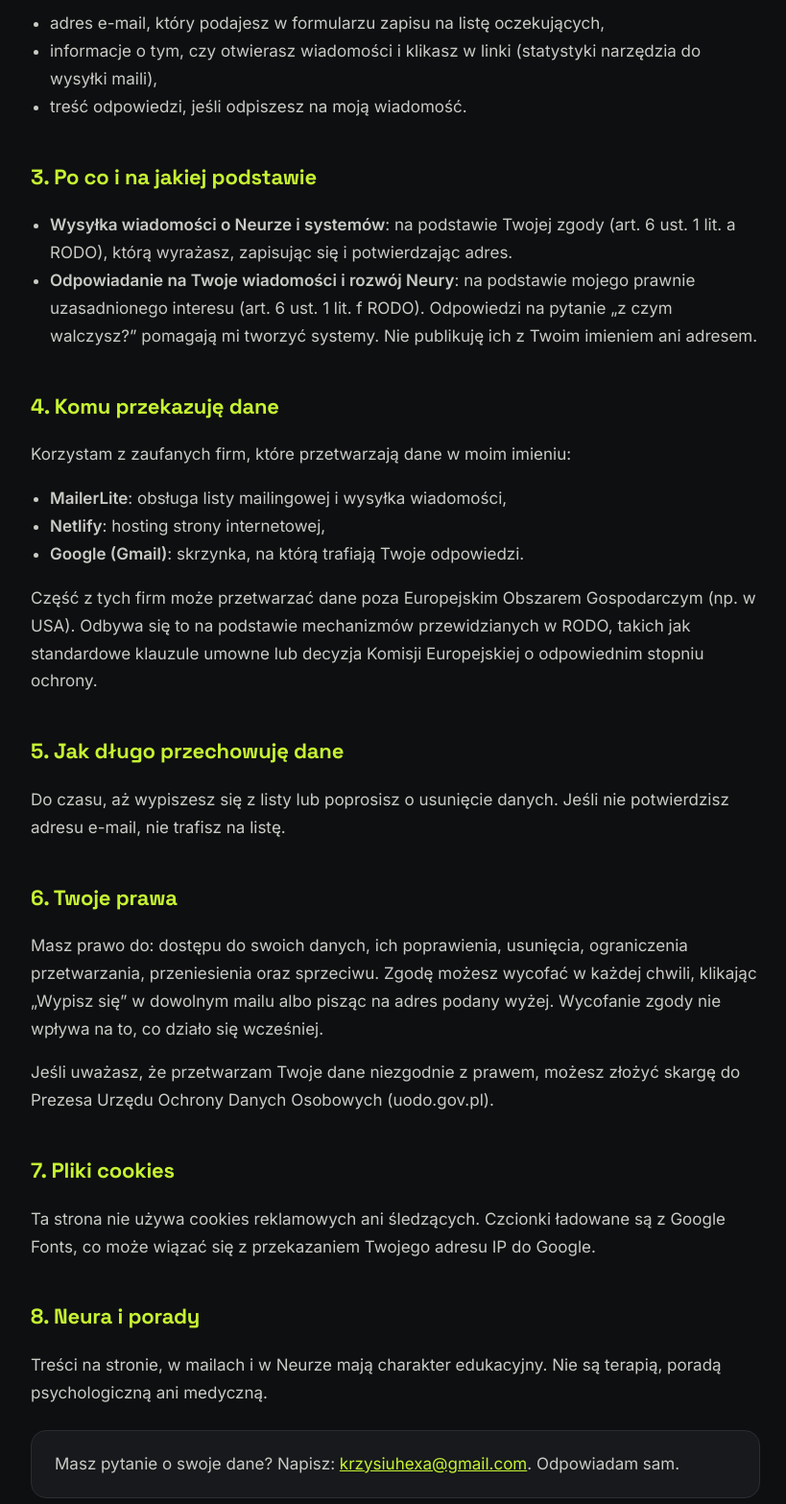
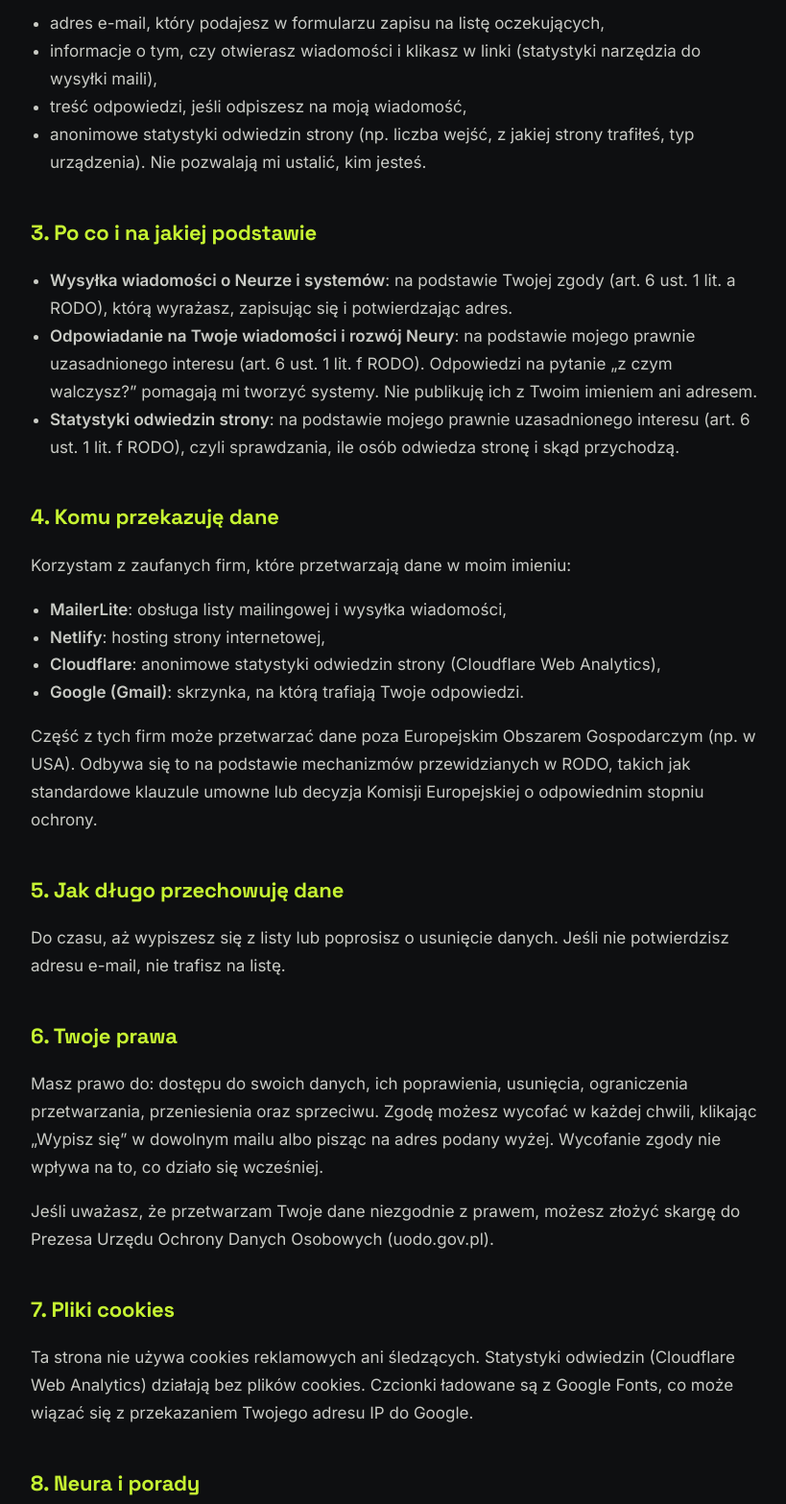
Before and after one commit to krzysiuhexa-creator/krzysiuhexa-strona, a plain HTML site: page polityka-prywatnosci.html in a window 1280 px wide. Shown: the part 540-2107 px from the top of the page at 96% size, without its empty margins (228-1047 px from the left). Drawn offline with Linux system fonts and the light colour scheme.

Commit message:
Add files via upload

```diff
--- a/polityka-prywatnosci.html
+++ b/polityka-prywatnosci.html
@@ -44,13 +44,15 @@ ul{padding-left:20px}
 <ul>
 <li>adres e-mail, który podajesz w formularzu zapisu na listę oczekujących,</li>
 <li>informacje o tym, czy otwierasz wiadomości i klikasz w linki (statystyki narzędzia do wysyłki maili),</li>
-<li>treść odpowiedzi, jeśli odpiszesz na moją wiadomość.</li>
+<li>treść odpowiedzi, jeśli odpiszesz na moją wiadomość,</li>
+<li>anonimowe statystyki odwiedzin strony (np. liczba wejść, z jakiej strony trafiłeś, typ urządzenia). Nie pozwalają mi ustalić, kim jesteś.</li>
 </ul>
 
 <h2>3. Po co i na jakiej podstawie</h2>
 <ul>
 <li><strong>Wysyłka wiadomości o Neurze i systemów</strong>: na podstawie Twojej zgody (art. 6 ust. 1 lit. a RODO), którą wyrażasz, zapisując się i potwierdzając adres.</li>
 <li><strong>Odpowiadanie na Twoje wiadomości i rozwój Neury</strong>: na podstawie mojego prawnie uzasadnionego interesu (art. 6 ust. 1 lit. f RODO). Odpowiedzi na pytanie „z czym walczysz?” pomagają mi tworzyć systemy. Nie publikuję ich z Twoim imieniem ani adresem.</li>
+<li><strong>Statystyki odwiedzin strony</strong>: na podstawie mojego prawnie uzasadnionego interesu (art. 6 ust. 1 lit. f RODO), czyli sprawdzania, ile osób odwiedza stronę i skąd przychodzą.</li>
 </ul>
 
 <h2>4. Komu przekazuję dane</h2>
@@ -58,6 +60,7 @@ ul{padding-left:20px}
 <ul>
 <li><strong>MailerLite</strong>: obsługa listy mailingowej i wysyłka wiadomości,</li>
 <li><strong>Netlify</strong>: hosting strony internetowej,</li>
+<li><strong>Cloudflare</strong>: anonimowe statystyki odwiedzin strony (Cloudflare Web Analytics),</li>
 <li><strong>Google (Gmail)</strong>: skrzynka, na którą trafiają Twoje odpowiedzi.</li>
 </ul>
 <p>Część z tych firm może przetwarzać dane poza Europejskim Obszarem Gospodarczym (np. w USA). Odbywa się to na podstawie mechanizmów przewidzianych w RODO, takich jak standardowe klauzule umowne lub decyzja Komisji Europejskiej o odpowiednim stopniu ochrony.</p>
@@ -70,7 +73,7 @@ ul{padding-left:20px}
 <p>Jeśli uważasz, że przetwarzam Twoje dane niezgodnie z prawem, możesz złożyć skargę do Prezesa Urzędu Ochrony Danych Osobowych (uodo.gov.pl).</p>
 
 <h2>7. Pliki cookies</h2>
-<p>Ta strona nie używa cookies reklamowych ani śledzących. Czcionki ładowane są z Google Fonts, co może wiązać się z przekazaniem Twojego adresu IP do Google.</p>
+<p>Ta strona nie używa cookies reklamowych ani śledzących. Statystyki odwiedzin (Cloudflare Web Analytics) działają bez plików cookies. Czcionki ładowane są z Google Fonts, co może wiązać się z przekazaniem Twojego adresu IP do Google.</p>
 
 <h2>8. Neura i porady</h2>
 <p>Treści na stronie, w mailach i w Neurze mają charakter edukacyjny. Nie są terapią, poradą psychologiczną ani medyczną.</p>
@@ -79,5 +82,6 @@ ul{padding-left:20px}
 <p style="margin:0">Masz pytanie o swoje dane? Napisz: <a href="mailto:krzysiuhexa@gmail.com">krzysiuhexa@gmail.com</a>. Odpowiadam sam.</p>
 </div>
 </div>
+<!-- Cloudflare Web Analytics --><script type='module' src='https://static.cloudflareinsights.com/beacon.min.js' data-cf-beacon='{"token": "9f4ce1ad33534fbf93ca870501c2f40c"}'></script><!-- End Cloudflare Web Analytics -->
 </body>
 </html>
```
Also changed, not shown: index.html (+1 -0 lines).
